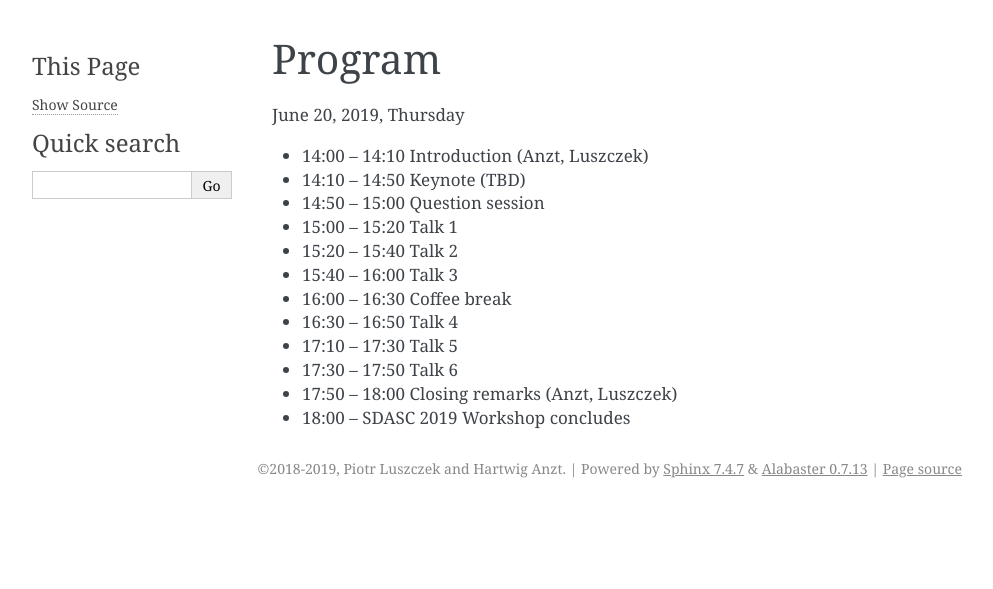
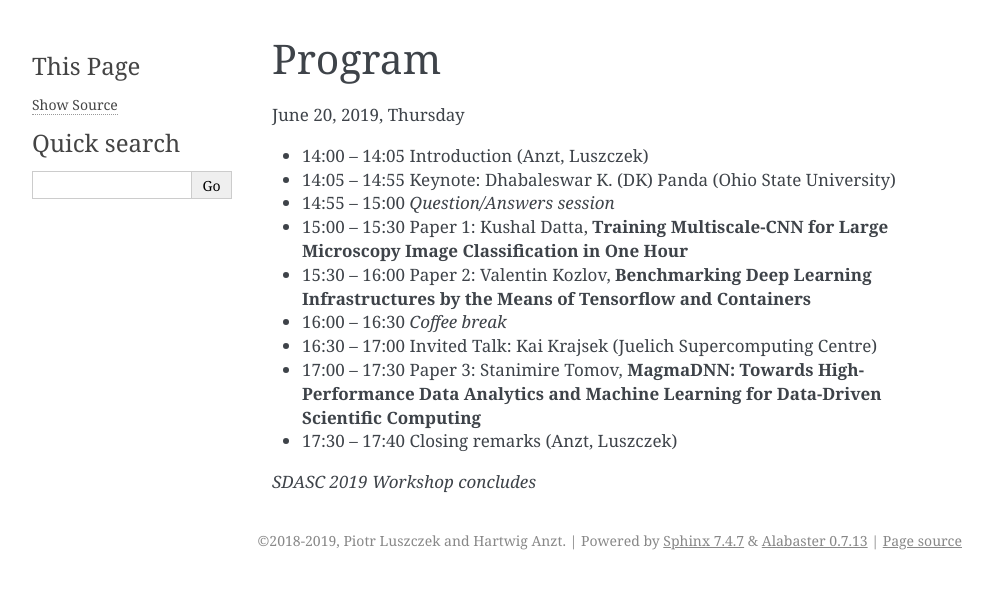
Before and after one commit to sdascconf/sdasc2019, a Sphinx documentation site: the page built from source/program.rst, in a window 1280 px wide. Shown: the top 589 px of the page, without its empty margins (148-1141 px from the left). Built offline with Sphinx 7.4.7, drawn with Linux system fonts in a browser that asks for light colours.

Commit message:
Add final program

```diff
--- a/source/program.rst
+++ b/source/program.rst
@@ -5,15 +5,20 @@ Program
 
 June 20, 2019, Thursday
 
-* 14:00 -- 14:10 Introduction (Anzt, Luszczek)
-* 14:10 -- 14:50 Keynote (TBD)
-* 14:50 -- 15:00 Question session
-* 15:00 -- 15:20 Talk 1
-* 15:20 -- 15:40 Talk 2
-* 15:40 -- 16:00 Talk 3
-* 16:00 -- 16:30 Coffee break
-* 16:30 -- 16:50 Talk 4
-* 17:10 -- 17:30 Talk 5
-* 17:30 -- 17:50 Talk 6
-* 17:50 -- 18:00 Closing remarks (Anzt, Luszczek)
-* 18:00 --       SDASC 2019 Workshop concludes
+* 14:00 -- 14:05 Introduction (Anzt, Luszczek)
+
+* 14:05 -- 14:55 Keynote: Dhabaleswar K. (DK) Panda (Ohio State University)
+
+* 14:55 -- 15:00 *Question/Answers session*
+
+* 15:00 -- 15:30 Paper 1: Kushal Datta, **Training Multiscale-CNN for Large Microscopy Image Classification in One Hour**
+* 15:30 -- 16:00 Paper 2: Valentin Kozlov, **Benchmarking Deep Learning Infrastructures by the Means of Tensorflow and Containers**
+
+* 16:00 -- 16:30 *Coffee break*
+
+* 16:30 -- 17:00 Invited Talk: Kai Krajsek (Juelich Supercomputing Centre)
+* 17:00 -- 17:30 Paper 3: Stanimire Tomov, **MagmaDNN: Towards High-Performance Data Analytics and Machine Learning for Data-Driven Scientific Computing**
+
+* 17:30 -- 17:40 Closing remarks (Anzt, Luszczek)
+
+*SDASC 2019 Workshop concludes*
```
